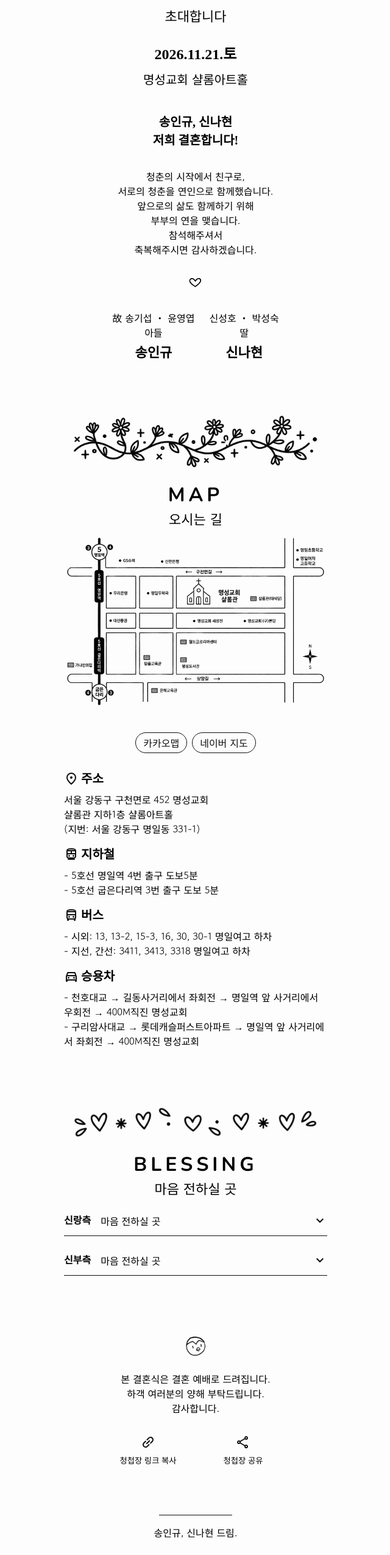
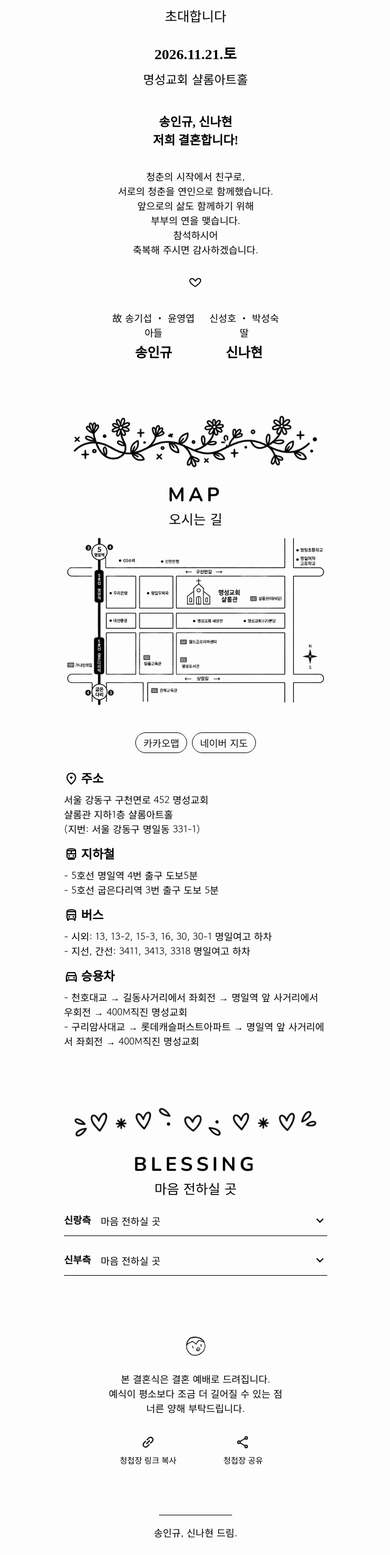
Before and after one commit to shinnh2/wedding-potaguin, a React (Vite) app: page / in a window 1280 px wide. Shown: the part 860-3410 px from the top of the page at 61% size, without its empty margins (319-959 px from the left). Built offline with nearby package versions, Linux system fonts and the light colour scheme; the HTML template or start-up script is replaced by a standard one; a web font is replaced by a local one.

Commit message:
fix: 문구 수정, 공유 관련 수정

```diff
--- a/index.html
+++ b/index.html
@@ -13,6 +13,7 @@
   <meta property="og:url" content="https://shinnh2.github.io/wedding-potaguin/">
   <meta property="og:type" content="website">
   <title>모바일 청첩장 | 송인규 ♥ 신나현의 결혼식</title>
+  <script src="https://t1.kakaocdn.net/kakao_js_sdk/2.7.5/kakao.min.js" crossorigin="anonymous"></script>
 </head>
 
 <body>
--- a/src/components/Info.tsx
+++ b/src/components/Info.tsx
@@ -84,9 +84,9 @@ function Info() {
 			<p className="info-desc">
 				본 결혼식은 결혼 예배로 드려집니다.
 				<br />
-				하객 여러분의 양해 부탁드립니다.
+				예식이 평소보다 조금 더 길어질 수 있는 점
 				<br />
-				감사합니다.
+				너른 양해 부탁드립니다.
 			</p>
 			<div className="share-buttons">
 				<button className="share-button" onClick={handleCopyLink}>
--- a/src/components/Invitation.tsx
+++ b/src/components/Invitation.tsx
@@ -25,9 +25,9 @@ function Invitaion() {
 					<br />
 					부부의 연을 맺습니다.
 					<br />
-					참석해주셔서
+					참석하시어
 					<br />
-					축복해주시면 감사하겠습니다.
+					축복해 주시면 감사하겠습니다.
 					<br />
 				</p>
 			</div>
```
